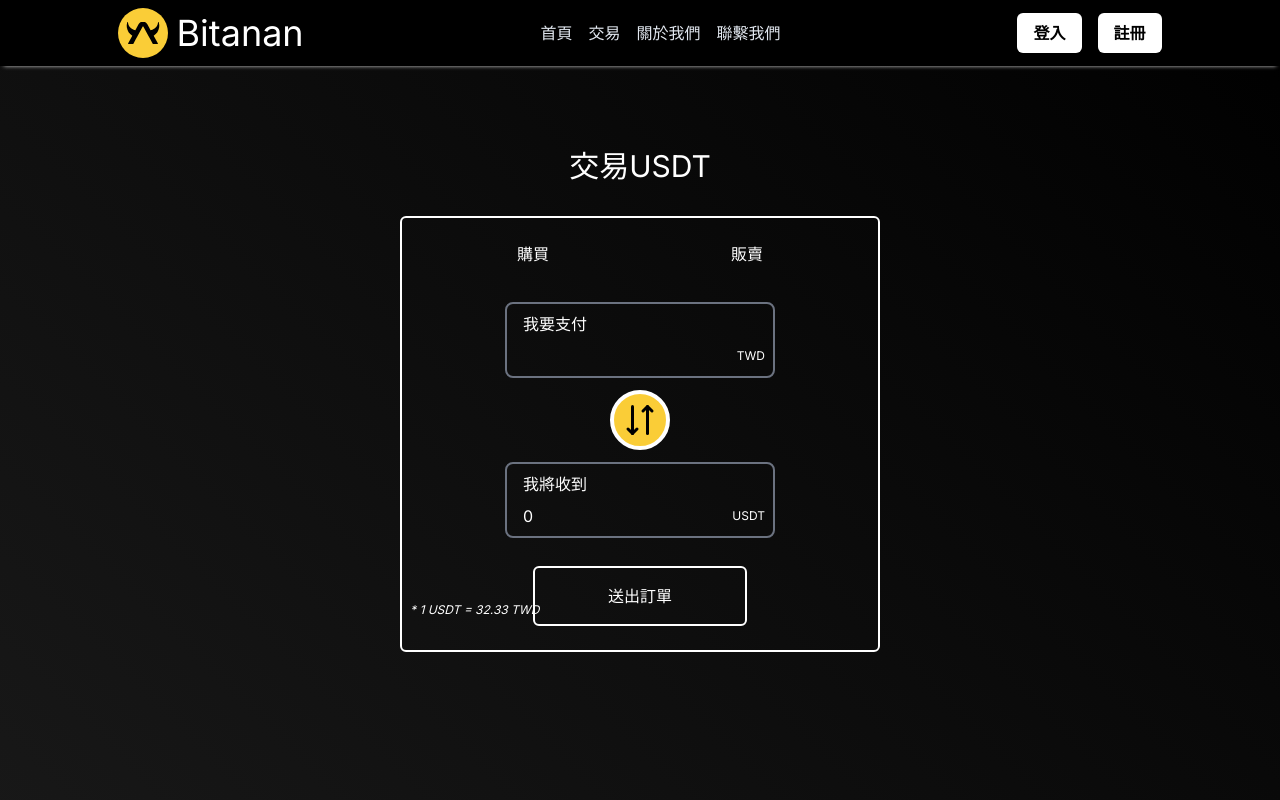
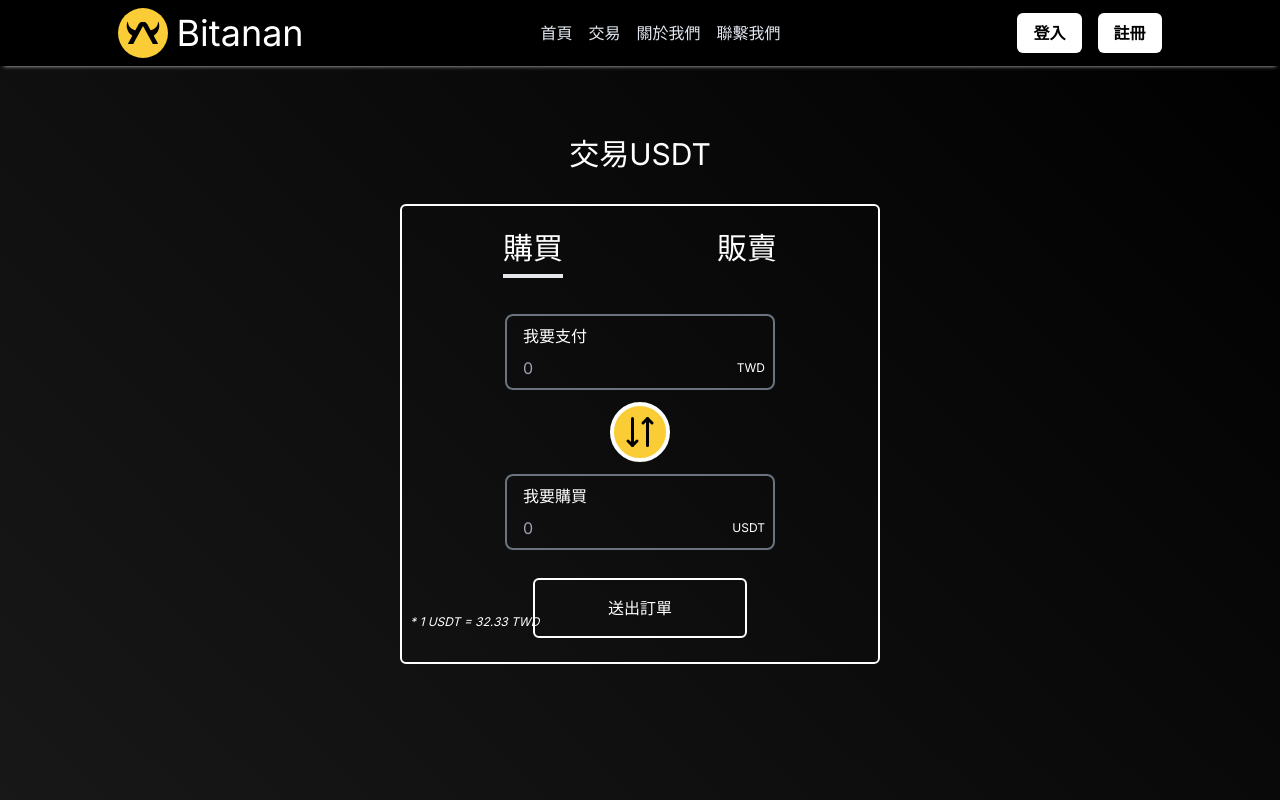
Before and after one commit to kevin420eth/bitanan, a Next.js app: page /trade in a window 1280 px wide. Shown: the top 800 px of the page. Built offline with nearby package versions, Linux system fonts and the light colour scheme.

Commit message:
i love j

```diff
--- a/app/Header/header.js
+++ b/app/Header/header.js
@@ -4,7 +4,7 @@ import './header.css'
 
 export default function Header() {
   return (
-    <header className="fixed w-full flex justify-around items-center bg-black py-2">
+    <header className="fixed w-full flex justify-around items-center bg-black py-2 z-10">
       <a href="" className='flex justify-around	items-center gap-2'>
         <Image src={logo_image} alt='logo_image' height={50} className='rounded-full' />
         <h1 className='text-4xl'>Bitanan</h1>
--- a/app/trade/page.css
+++ b/app/trade/page.css
@@ -1,3 +1,4 @@
+
 .pay_input_container:focus-within {
     border-color: rgb(209 213 219);
 }
--- a/app/trade/page.js
+++ b/app/trade/page.js
@@ -4,24 +4,49 @@ import { TbArrowsDownUp } from "react-icons/tb";
 import './page.css'
 
 export default function Page() {
+    const [buy, setBuyCondition] = useState(true)
     const [mainValue, setMainValue] = useState(NaN)
-    const [receive, setReceive] = useState(0)
+    const [receive, setReceive] = useState(NaN)
     const [payIsMain, setPayIsMain] = useState(true)
 
-    function handleInputChange(mainValue) {
-        if(payIsMain){
-            setReceive(mainValue / 32.33)
+    function handlebuySwitch(condition){
+        if(condition){
+            setBuyCondition(true)
         }else{
-            setReceive(mainValue * 32.33)
+            setBuyCondition(false)
         }
 
-        setMainValue(mainValue)
+        setPayIsMain(true)
+        setMainValue(NaN)
+        setReceive(NaN)
+    }
+
+    function handleInputChange(mainValue) {
+        if (buy){
+            if(payIsMain){
+                setReceive(mainValue / 32.33)
+            }else{
+                setReceive(mainValue * 32.33)
+            }
+        }else{
+            if(payIsMain){
+                setReceive(mainValue * 32.33)
+            }else{
+                setReceive(mainValue / 32.33)
+            }
+        }
+
+        if (mainValue>1000000){
+            setMainValue(1000000)
+        }else{
+            setMainValue(mainValue)
+        }
     }
 
     function handleSwitch() {
         setPayIsMain(!payIsMain)
         setMainValue(NaN)
-        setReceive(0)
+        setReceive(NaN)
     }
 
     return (
@@ -30,22 +55,22 @@ export default function Page() {
             <form action="" className="relative flex flex-col items-center border-2 border-white p-6 gap-3 rounded-md w-1/2">
 
                 <div className='flex justify-around w-full mb-6'>
-                    <h1>購買</h1>
-                    <h1>販賣</h1>
+                    <h1 className={buy? "buy_button cursor-pointer text-3xl pb-2 border-b-4": "buy_button cursor-pointer text-3xl"} onClick={()=>handlebuySwitch(true)}>購買</h1>
+                    <h1 className={buy? "buy_button cursor-pointer text-3xl": "buy_button cursor-pointer text-3xl pb-2 border-b-4"} onClick={()=>handlebuySwitch(false)}>販賣</h1>
                 </div>
 
                 <div className='relative pay_input_container flex flex-col border-2 border-gray-500 rounded-lg justify-center items-start px-4 py-2 gap-2'>
-                    <label htmlFor="" className=''>{payIsMain ? "我要支付" : "我將收到"}</label>
-                    <input className="pay_input bg-transparent outline-none" type="number" id="pay" name="pay" placeholder="" required value={mainValue} onChange={(e) => handleInputChange(e.target.value)} />
-                    <p className="absolute right-2 bottom-3 text-xs">{payIsMain ? "TWD" : "USDT"}</p>
+                    <label htmlFor="" className=''>{buy?(payIsMain ? "我要支付" : "我要購買"):(payIsMain ? "我要賣出" : "我將收到")}</label>
+                    <input className="pay_input bg-transparent outline-none" type="number" id="pay" name="pay" placeholder="0" required value={mainValue} onChange={(e) => handleInputChange(e.target.value)} />
+                    <p className="absolute right-2 bottom-3 text-xs">{buy?(payIsMain ? "TWD" : "USDT"):(payIsMain ? "USDT" : "TWD")}</p>
                 </div>
 
                 <div className='border-4 border-white bg-[#facd37] p-2 rounded-full cursor-pointer text-black text-4xl hover:bg-[#e6b832]' onClick={() => handleSwitch()}><i><TbArrowsDownUp /></i></div>
 
                 <div className='relative pay_input_container flex flex-col border-2 border-gray-500 rounded-lg justify-center items-start px-4 py-2 gap-2'>
-                    <label htmlFor="" className=''>{payIsMain ? "我將收到" : "我要支付"}</label>
-                    <input type="number" id="pay" name="pay" placeholder={0} required className="pay_input bg-transparent outline-none" value={receive} />
-                    <p className="absolute right-2 bottom-3 text-xs">{payIsMain ? "USDT" : "TWD"}</p>
+                    <label htmlFor="" className=''>{buy?(payIsMain ? "我要購買" : "我要支付"):(payIsMain ? "我將收到" : "我要賣出")}</label>
+                    <input type="number" id="pay" name="pay" placeholder="0" required className="pay_input bg-transparent outline-none" value={receive} />
+                    <p className="absolute right-2 bottom-3 text-xs">{buy?(payIsMain ? "USDT" : "TWD"):(payIsMain ? "TWD" : "USDT")}</p>
                 </div>
 
                 <a href="" className='text-center border-2 border-white self-center w-1/2 rounded-md p-4 mt-4 hover:bg-[#e6b832] hover:text-black'>送出訂單</a>
```
